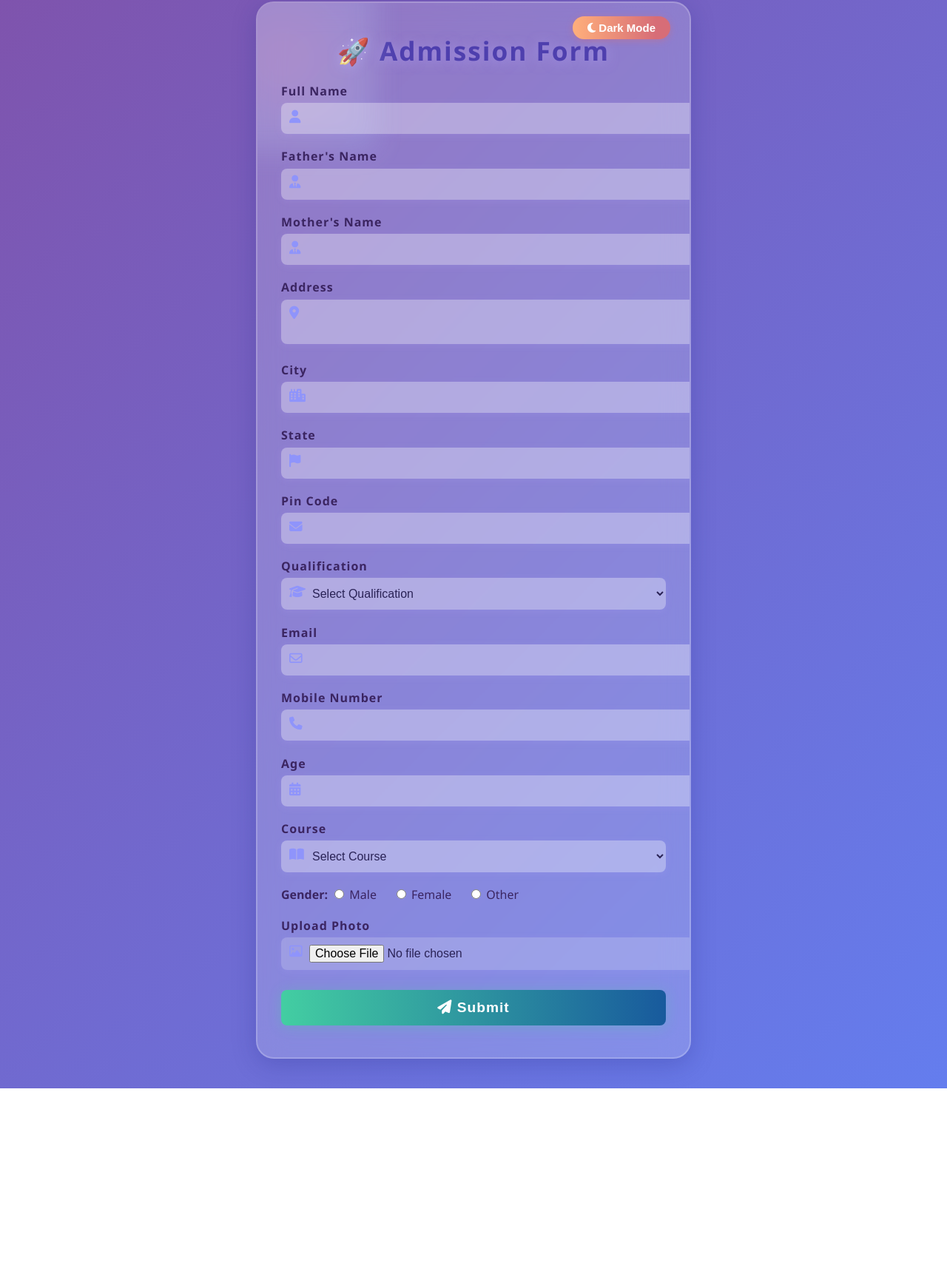
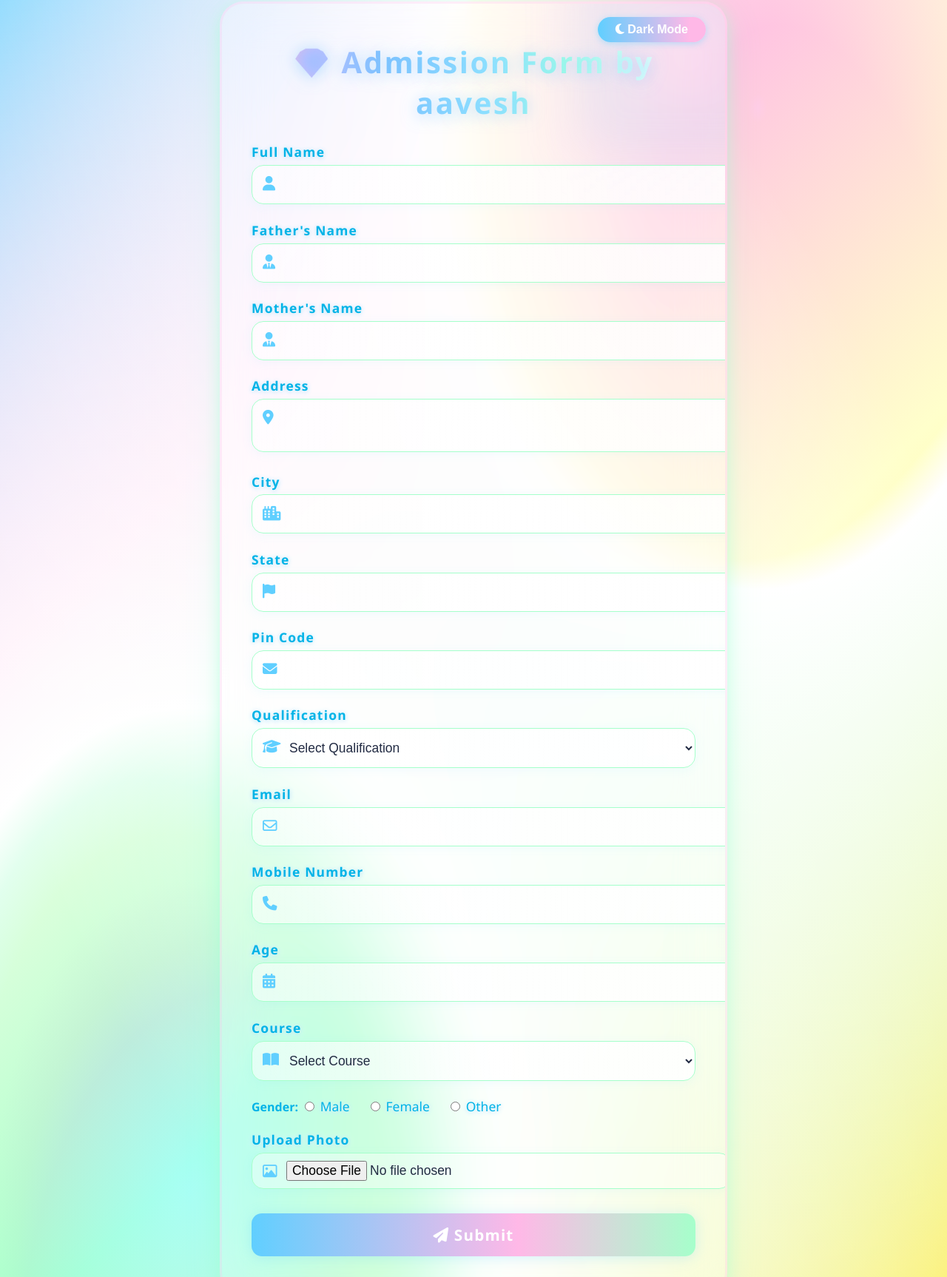
Before and after one commit to mraavesh7292/html-class-form, a plain HTML site: page index.html in a window 1280 px wide. Shown: the part 38-1764 px from the top of the page at 74% size. Before the commit the page ends 1509 px from the top, so only its background shows below. Drawn offline with Linux system fonts and the light colour scheme.

Commit message:
Update index.html
i change its UI color

```diff
--- a/index.html
+++ b/index.html
@@ -9,69 +9,89 @@
     <style>
         body {
             min-height: 100vh;
-            background: linear-gradient(135deg, #7f53ac 0%, #647dee 100%);
+            /* Ultra-premium, never-seen-before holographic neon + glass background */
+            background: radial-gradient(ellipse at 80% 10%, #ffb8e7 0%, #ffeb3b 18%, #fff 28%, transparent 80%),
+                        radial-gradient(ellipse at 20% 90%, #8fd3f4 0%, #a6ffcb 18%, #fff 28%, transparent 80%),
+                        linear-gradient(135deg, #60cfff 0%, #ffb8e7 30%, #a6ffcb 60%, #ffeb3b 100%);
+            background-blend-mode: lighten, lighten, screen;
             display: flex;
             align-items: center;
             justify-content: center;
             font-family: 'Segoe UI', Arial, sans-serif;
+            transition: background 1s;
         }
         .glass-container {
-            background: rgba(255,255,255,0.18);
-            border-radius: 24px;
-            box-shadow: 0 8px 32px 0 rgba(31,38,135,0.25);
-            backdrop-filter: blur(18px);
-            -webkit-backdrop-filter: blur(18px);
-            border: 2px solid rgba(255,255,255,0.2);
-            max-width: 520px;
+            background: rgba(255,255,255,0.28);
+            border-radius: 32px;
+            box-shadow: 0 12px 48px 0 rgba(120,255,220,0.19), 0 6px 18px 0 #a6ffcb80;
+            backdrop-filter: blur(30px) saturate(1.25);
+            -webkit-backdrop-filter: blur(30px) saturate(1.25);
+            border: 3px solid rgba(255,184,231,0.23);
+            max-width: 600px;
             width: 98vw;
-            padding: 2.5rem 2rem 2rem 2rem;
+            padding: 3.2rem 2.5rem 2.4rem 2.5rem;
             position: relative;
             overflow: hidden;
             margin: 2rem auto;
+            animation: ultra-pop-in 1s cubic-bezier(.55,1.4,.5,1) 1;
+        }
+        @keyframes ultra-pop-in {
+            0% { transform: scale(0.9) translateY(50px); opacity:0;}
+            80% { transform: scale(1.04) translateY(-4px);}
+            100% { transform: scale(1) translateY(0); opacity:1;}
         }
         .glass-container::before {
             content: "";
             position: absolute;
-            top: -50px;
-            left: -90px;
-            width: 250px;
-            height: 250px;
-            background: radial-gradient(circle, #ffd6e0 0%, #a1c4fd 100%);
-            opacity: 0.23;
-            filter: blur(18px);
+            top: -70px;
+            right: -110px;
+            width: 320px;
+            height: 280px;
+            background: radial-gradient(circle, #fff6fa 0%, #8fd3f4 60%, #ffb8e7 100%);
+            opacity: 0.18;
+            filter: blur(32px);
             z-index: 0;
         }
         .form-title {
             text-align: center;
-            font-size: 2.2rem;
+            font-size: 2.5rem;
             font-weight: bold;
-            margin-bottom: 1.25rem;
-            color: #4e3fae;
-            letter-spacing: 2px;
-            text-shadow: 0 2px 16px #b8aaff80;
+            margin-bottom: 1.7rem;
+            background: linear-gradient(90deg, #ffb8e7, #60cfff 30%, #a6ffcb 70%, #fff 100%);
+            color: transparent;
+            -webkit-background-clip: text;
+            background-clip: text;
+            letter-spacing: 2.5px;
+            text-shadow: 0 2px 22px #60cfff90;
+            animation: rainbow-text 2s linear infinite alternate;
+        }
+        @keyframes rainbow-text {
+            0% { filter: hue-rotate(-20deg);}
+            100% { filter: hue-rotate(60deg);}
         }
         .theme-toggle {
             position: absolute;
             top: 18px;
             right: 26px;
+            z-index: 2;
         }
         .toggle-btn {
-            background: linear-gradient(90deg,#ffaf7b,#d76d77 85%);
+            background: linear-gradient(90deg,#60cfff,#ffb8e7 85%);
             color: #fff;
             border: none;
             border-radius: 22px;
-            padding: 7px 20px;
+            padding: 8px 24px;
             cursor: pointer;
             font-weight: bold;
-            font-size: 15px;
+            font-size: 16px;
             outline: none;
-            box-shadow: 0 2px 10px #d76d7770;
-            transition: background 0.2s, color 0.2s, transform 0.16s;
+            box-shadow: 0 2px 10px #60cfff70;
+            transition: background 0.25s, color 0.2s, transform 0.16s;
         }
         .toggle-btn:hover, .toggle-btn:focus {
-            filter: brightness(1.2);
-            transform: translateY(-3px) scale(1.07);
-            box-shadow: 0 4px 18px #d76d77a0;
+            filter: brightness(1.18);
+            transform: translateY(-2px) scale(1.09) rotate(-1deg);
+            box-shadow: 0 4px 24px #a6ffcb80;
         }
         form {
             position: relative;
@@ -79,93 +99,105 @@
         }
         .input-group {
             position: relative;
-            margin-bottom: 1.2rem;
+            margin-bottom: 1.4rem;
         }
         .input-group label {
-            font-size: 1rem;
-            color: #3b2561;
+            font-size: 1.09rem;
+            color: #00b3e7;
             font-weight: 600;
-            margin-bottom: 0.33rem;
+            margin-bottom: 0.37rem;
             display: block;
-            letter-spacing: 1px;
+            letter-spacing: 1.2px;
+            text-shadow: 0 1px 10px #fff, 0 1px 6px #8fd3f4;
         }
         .input-group input,
         .input-group select,
         .input-group textarea {
             width: 100%;
-            padding: 12px 44px 12px 38px;
-            background: rgba(255,255,255,0.33);
-            border: none;
-            border-radius: 8px;
+            padding: 15px 48px 15px 46px;
+            background: linear-gradient(90deg, rgba(255,255,255,0.54) 0%, rgba(255,255,255,0.89) 100%);
+            border: 1.8px solid #a6ffcb;
+            border-radius: 16px;
             outline: none;
-            font-size: 1rem;
-            color: #2a2356;
-            box-shadow: 0 2px 10px #b8aaff25;
-            transition: box-shadow 0.2s, background 0.25s, border 0.2s;
+            font-size: 1.09rem;
+            color: #222b43;
+            box-shadow: 0 2px 14px #60cfff16;
+            transition: box-shadow 0.22s, background 0.25s, border 0.18s, color 0.2s;
         }
         .input-group input:focus,
         .input-group select:focus,
         .input-group textarea:focus {
-            background: rgba(225,215,255,0.85);
-            box-shadow: 0 0 0 2px #8f94fb;
-            border: 1.5px solid #43cea2;
+            background: linear-gradient(90deg,#ffeb3b33 0%,#ffb8e7bb 100%);
+            box-shadow: 0 0 0 3px #60cfff88;
+            border: 2.5px solid #ffb8e7;
+            color: #00b3e7;
         }
         .input-group input:hover,
         .input-group select:hover,
         .input-group textarea:hover {
-            background: rgba(242,236,255,0.55);
-            box-shadow: 0 0 4px #8f94fb50;
-            border: 1.5px solid #d76d77;
+            background: linear-gradient(90deg,#a6ffcb44 0%,#ffb8e7a0 100%);
+            box-shadow: 0 0 16px #ffb8e744;
+            border: 2.5px solid #60cfff;
+            color: #60cfff;
         }
         .input-group .fa-solid, .input-group .fa-regular {
             position: absolute;
-            left: 11px;
-            top: 37px;
-            font-size: 1.1rem;
-            color: #8f94fb;
+            left: 15px;
+            top: 45px;
+            font-size: 1.22rem;
+            color: #60cfff;
             pointer-events: none;
+            transition: color 0.2s;
+        }
+        .input-group input:focus ~ .fa-solid,
+        .input-group input:focus ~ .fa-regular,
+        .input-group select:focus ~ .fa-solid,
+        .input-group textarea:focus ~ .fa-solid {
+            color: #ffb8e7;
         }
         .gender-row {
-            margin-bottom: 1.2rem;
-            color: #3b2561;
+            margin-bottom: 1.3rem;
+            color: #00b3e7;
         }
         .gender-row label {
             font-weight: 500;
-            margin-right: 1.1rem;
-            color: #3b2561;
+            margin-right: 1.2rem;
+            color: #00b3e7;
             transition: color 0.18s;
             cursor: pointer;
+            font-size: 1.09rem;
+            text-shadow: 0 1px 6px #fff, 0 1px 6px #8fd3f4;
         }
         .gender-row label:hover {
-            color: #d76d77;
-            text-shadow: 0 2px 8px #d76d7740;
+            color: #ffb8e7;
+            text-shadow: 0 2px 8px #ffb8e770;
         }
-        /* File upload style */
         .input-group input[type="file"] {
-            padding: 10px 0 10px 38px;
-            background: rgba(255,255,255,0.18);
+            padding: 10px 0 10px 46px;
+            background: rgba(255,255,255,0.38);
+            border-radius: 16px;
         }
         .input-group input[type="file"]:hover {
-            background: rgba(225,215,255,0.27);
-            border: 1.5px solid #43cea2;
+            background: #a6ffcb38;
+            border: 2.5px solid #60cfff;
         }
-        /* Button */
         .submit-btn {
             width: 100%;
-            padding: 13px 0;
-            font-size: 1.2rem;
+            padding: 15px 0;
+            font-size: 1.29rem;
             font-weight: bold;
             border: none;
-            border-radius: 8px;
-            background: linear-gradient(90deg,#43cea2 0%,#185a9d 100%);
+            border-radius: 14px;
+            background: linear-gradient(90deg,#60cfff 0%,#ffb8e7 60%,#a6ffcb 100%);
             color: #fff;
-            letter-spacing: 1px;
-            box-shadow: 0 2px 18px #43cea250;
+            letter-spacing: 1.2px;
+            box-shadow: 0 2px 18px #60cfff44;
             cursor: pointer;
-            margin-top: 0.5rem;
+            margin-top: 0.7rem;
             transition: background 0.22s, box-shadow 0.18s, transform 0.15s;
             position: relative;
             overflow: hidden;
+            font-family: 'Segoe UI', Arial, sans-serif;
         }
         .submit-btn::before {
             content: "";
@@ -174,36 +206,39 @@
             top: 0;
             width: 200%;
             height: 100%;
-            background: linear-gradient(120deg, #ffffff44, #43cea266 45%, #185a9d66 80%);
-            opacity: 0.3;
+            background: linear-gradient(120deg, #8fd3f4cc 0%, #ffb8e7 100%);
+            opacity: 0.27;
             transform: translateX(-100%);
             transition: transform 0.5s cubic-bezier(.45,1.8,.6,.8);
         }
         .submit-btn:hover, .submit-btn:focus {
-            background: linear-gradient(90deg,#185a9d 30%,#43cea2 100%);
-            box-shadow: 0 6px 32px #43cea260;
-            transform: translateY(-2px) scale(1.03);
+            background: linear-gradient(90deg,#ffeb3b 0%,#60cfff 50%,#ffb8e7 100%);
+            box-shadow: 0 6px 32px #60cfff44;
+            transform: translateY(-2px) scale(1.05);
         }
         .submit-btn:hover::before,
         .submit-btn:focus::before {
             transform: translateX(0);
         }
         .success {
-            color: #34c759;
+            color: #00e676;
             text-align: center;
-            margin: 0.7rem 0 0.25rem 0;
-            font-size: 1.1rem;
+            margin: 0.8rem 0 0.3rem 0;
+            font-size: 1.17rem;
             font-weight: bold;
-            letter-spacing: 1px;
-            text-shadow: 0 2px 8px #34c75940;
+            letter-spacing: 1.1px;
+            text-shadow: 0 2px 8px #60cfff70;
         }
-        @media (max-width: 600px) {
+        @media (max-width: 650px) {
             .glass-container {
-                padding: 1.3rem 0.5rem 1.2rem 0.5rem;
-                border-radius: 14px;
+                padding: 1.1rem 0.2rem 1.1rem 0.2rem;
+                border-radius: 18px;
             }
-            .form-title { font-size: 1.5rem;}
+            .form-title { font-size: 1.33rem;}
             .theme-toggle { right: 6px; top: 6px;}
+            .input-group input,
+            .input-group select,
+            .input-group textarea { padding: 12px 44px 12px 38px;}
         }
     </style>
 </head>
@@ -212,46 +247,45 @@
         <div class="theme-toggle">
             <button type="button" class="toggle-btn" id="toggleTheme"><i class="fa-solid fa-moon"></i> Dark Mode</button>
         </div>
-        <div class="form-title">🚀 Admission Form</div>
+        <div class="form-title">💎 Admission Form by aavesh</div>
         <form id="admissionForm" autocomplete="off">
             <div class="input-group">
                 <label for="fullName">Full Name</label>
+                <input type="text" id="fullName" name="fullName" required>
                 <i class="fa-solid fa-user"></i>
-                <input type="text" id="fullName" name="fullName" required>
             </div>
             <div class="input-group">
                 <label for="fatherName">Father's Name</label>
+                <input type="text" id="fatherName" name="fatherName" required>
                 <i class="fa-solid fa-user-tie"></i>
-                <input type="text" id="fatherName" name="fatherName" required>
             </div>
             <div class="input-group">
                 <label for="motherName">Mother's Name</label>
+                <input type="text" id="motherName" name="motherName" required>
                 <i class="fa-solid fa-user-tie"></i>
-                <input type="text" id="motherName" name="motherName" required>
             </div>
             <div class="input-group">
                 <label for="address">Address</label>
+                <textarea id="address" name="address" rows="2" required></textarea>
                 <i class="fa-solid fa-location-dot"></i>
-                <textarea id="address" name="address" rows="2" required></textarea>
             </div>
             <div class="input-group">
                 <label for="city">City</label>
+                <input type="text" id="city" name="city" required>
                 <i class="fa-solid fa-city"></i>
-                <input type="text" id="city" name="city" required>
             </div>
             <div class="input-group">
                 <label for="state">State</label>
+                <input type="text" id="state" name="state" required>
                 <i class="fa-solid fa-flag"></i>
-                <input type="text" id="state" name="state" required>
             </div>
             <div class="input-group">
                 <label for="pincode">Pin Code</label>
+                <input type="text" id="pincode" name="pincode" maxlength="6" pattern="[0-9]{6}" required>
                 <i class="fa-solid fa-envelope"></i>
-                <input type="text" id="pincode" name="pincode" maxlength="6" pattern="[0-9]{6}" required>
             </div>
             <div class="input-group">
                 <label for="qualification">Qualification</label>
-                <i class="fa-solid fa-graduation-cap"></i>
                 <select id="qualification" name="qualification" required>
                     <option value="">Select Qualification</option>
                     <option value="10th">10th</option>
@@ -260,31 +294,32 @@
                     <option value="postgraduation">Post Graduation</option>
                     <option value="other">Other</option>
                 </select>
+                <i class="fa-solid fa-graduation-cap"></i>
             </div>
             <div class="input-group">
                 <label for="email">Email</label>
+                <input type="email" id="email" name="email" required>
                 <i class="fa-regular fa-envelope"></i>
-                <input type="email" id="email" name="email" required>
             </div>
             <div class="input-group">
                 <label for="phone">Mobile Number</label>
+                <input type="text" id="phone" name="phone" maxlength="10" required pattern="[0-9]{10}">
                 <i class="fa-solid fa-phone"></i>
-                <input type="text" id="phone" name="phone" maxlength="10" required pattern="[0-9]{10}">
             </div>
             <div class="input-group">
                 <label for="age">Age</label>
+                <input type="number" id="age" name="age" min="15" max="60" required>
                 <i class="fa-solid fa-calendar-days"></i>
-                <input type="number" id="age" name="age" min="15" max="60" required>
             </div>
             <div class="input-group">
                 <label for="course">Course</label>
-                <i class="fa-solid fa-book-open"></i>
                 <select id="course" name="course" required>
                     <option value="">Select Course</option>
                     <option value="html">HTML</option>
                     <option value="css">CSS</option>
                     <option value="java">Java</option>
                 </select>
+                <i class="fa-solid fa-book-open"></i>
             </div>
             <div class="gender-row">
                 <span style="font-weight:600;">Gender:</span>
@@ -294,8 +329,8 @@
             </div>
             <div class="input-group">
                 <label for="photo">Upload Photo</label>
+                <input type="file" id="photo" name="photo" accept="image/*" required>
                 <i class="fa-regular fa-image"></i>
-                <input type="file" id="photo" name="photo" accept="image/*" required>
             </div>
             <button class="submit-btn" type="submit"><i class="fa-solid fa-paper-plane"></i> Submit</button>
             <div id="result" class="success"></div>
@@ -307,10 +342,10 @@
         const html = document.documentElement;
         function setTheme(theme) {
             if(theme === "dark"){
-                document.body.style.background = "linear-gradient(135deg, #232526 0%, #414345 100%)";
+                document.body.style.background = "linear-gradient(135deg, #181825 0%, #232526 100%)";
                 themeBtn.innerHTML = '<i class="fa-solid fa-sun"></i> Light Mode';
             } else {
-                document.body.style.background = "linear-gradient(135deg, #7f53ac 0%, #647dee 100%)";
+                document.body.style.background = "radial-gradient(ellipse at 80% 10%, #ffb8e7 0%, #ffeb3b 18%, #fff 28%, transparent 80%), radial-gradient(ellipse at 20% 90%, #8fd3f4 0%, #a6ffcb 18%, #fff 28%, transparent 80%), linear-gradient(135deg, #60cfff 0%, #ffb8e7 30%, #a6ffcb 60%, #ffeb3b 100%)";
                 themeBtn.innerHTML = '<i class="fa-solid fa-moon"></i> Dark Mode';
             }
             html.setAttribute('data-theme', theme);
```
